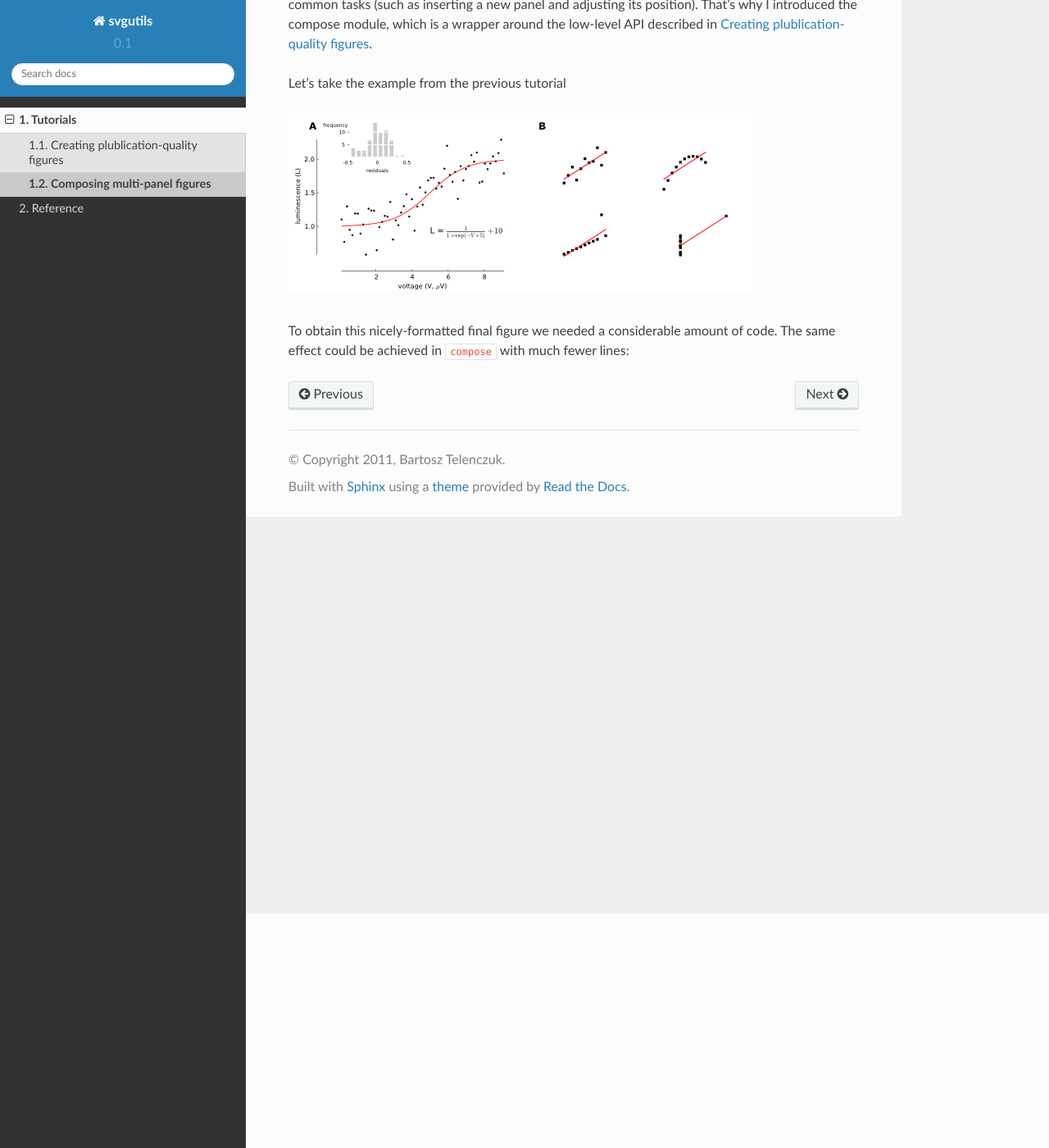
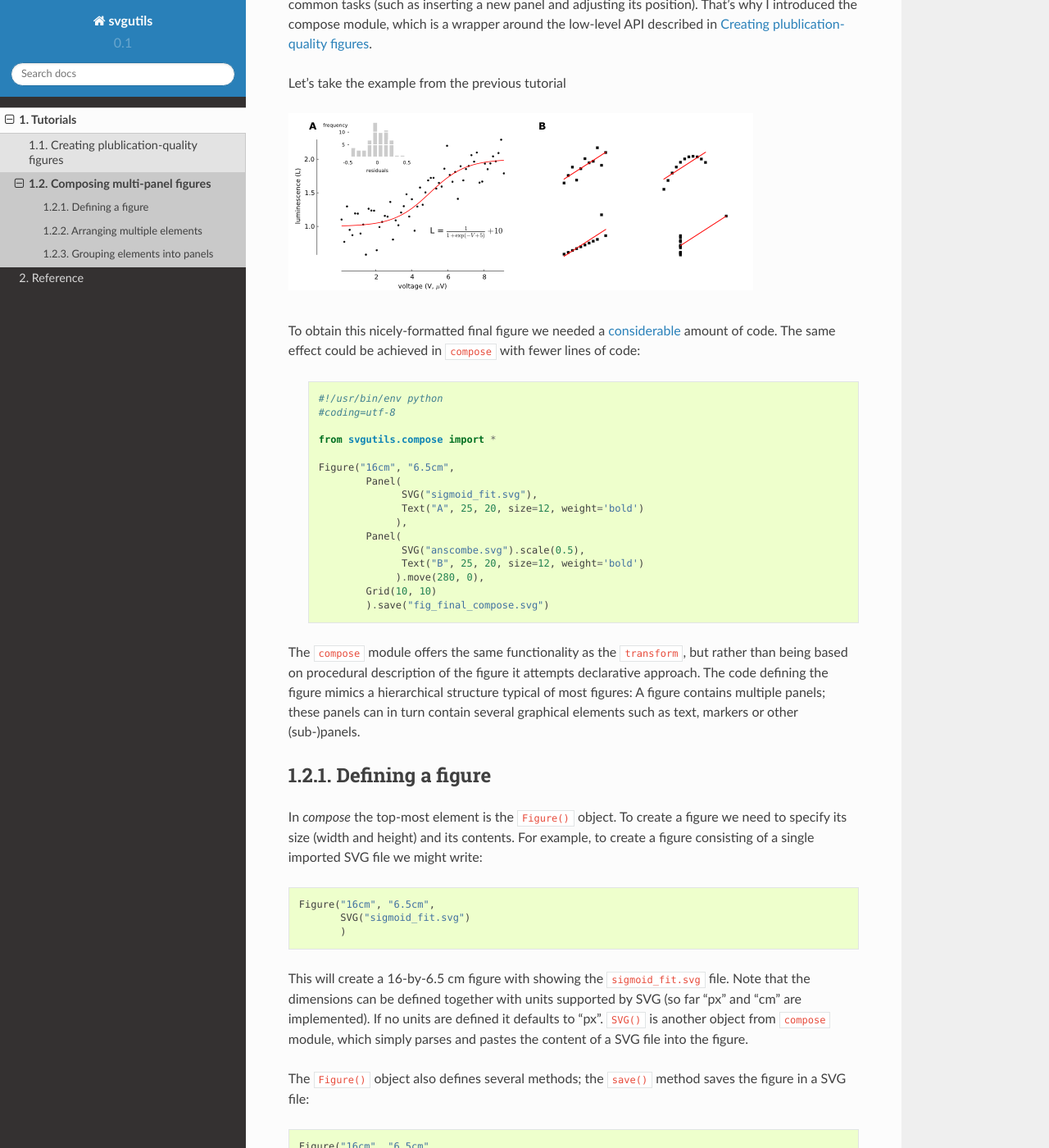
Before and after one commit to btel/svg_utils, a Sphinx documentation site: the page built from docs/source/tutorials/composing_multipanel_figures.rst, in a window 1280 px wide and 1400 px high, scrolled down 286 px. Shown: the whole window at 82% size. Built offline with Sphinx 7.4.7 and the Read the Docs theme 2.0.0, drawn with Linux system fonts in a browser that asks for light colours; some of the changed text lies outside the part shown.

Commit message:
more tutorial

```diff
--- a/docs/source/tutorials/composing_multipanel_figures.rst
+++ b/docs/source/tutorials/composing_multipanel_figures.rst
@@ -16,5 +16,106 @@
 
 .. figure:: fig_final.png
 
-To obtain this nicely-formatted final figure we needed a considerable amount of code.
-The same effect could be achieved in ``compose`` with much fewer lines::
+To obtain this nicely-formatted final figure we needed a :ref:`considerable <transform-example-code>` amount of code.
+The same effect could be achieved in ``compose`` with fewer lines of code:
+
+    .. literalinclude:: fig_compose.py
+
+The ``compose`` module offers the same functionality as the ``transform``, but
+rather than being based on procedural description of the figure it attempts
+declarative approach. The code defining the figure mimics a hierarchical
+structure typical of most figures: A figure contains multiple panels; these panels can in
+turn contain several graphical elements such as text, markers or other
+(sub-)panels.
+
+Defining a figure
+-----------------
+
+In `compose` the top-most element is the ``Figure()`` object. To create a figure we need to specify
+its size (width and height) and its contents. For example, to create a figure consisting of a single
+imported SVG file we might write::
+
+    Figure("16cm", "6.5cm",
+           SVG("sigmoid_fit.svg")
+           )
+
+This will create a 16-by-6.5 cm figure with showing the ``sigmoid_fit.svg`` file.
+Note that the dimensions can be defined  together with units supported by SVG
+(so far "px" and "cm" are implemented). If no units are defined it defaults
+to "px". ``SVG()`` is another object from ``compose`` module, which simply
+parses and pastes the content of a SVG file into the figure.
+
+The ``Figure()`` object also defines several methods; the ``save()`` method
+saves the figure in a SVG file::
+
+    Figure("16cm", "6.5cm",
+           SVG("sigmoid_fit.svg"),
+           SVG("anscombe.svg").scale(0.5)
+                              .move(280, 0)
+           ).save("fig1.svg")
+
+Of course this simple example is superfluous, because it does not modify the ``sigmoid_fit.svg``
+file apart from changing its size.
+
+
+
+Arranging multiple elements
+---------------------------
+
+We may add extra elements by simpling listing them inside the ``Figure()`` object::
+
+    Figure("16cm", "6.5cm",
+           SVG("sigmoid_fit.svg"),
+           SVG("anscombe.svg")
+           )
+
+This will combine two SVG files into a single figure. The problem with this
+figure is that the drawing will overlap and become quite unreadable. To avoid it
+we have to move figure elements. To do that automatically  you
+can use ``tile()`` method of ``Figure()``, which arranges the elements
+on a regular two-dimensional grid. For example, to arrange the two SVG elements
+in a single row we might use::
+
+    Figure("16cm", "6.5cm",
+           SVG("sigmoid_fit.svg"),
+           SVG("anscombe.svg")
+           ).tile(1, 2)
+
+
+For more control over the final figure layout  we can position the
+individual elements using their ``move()`` method::
+
+    Figure("16cm", "6.5cm",
+           SVG("sigmoid_fit.svg"),
+           SVG("anscombe.svg").move(280, 0)
+           )
+
+This will move the ``ansombe.svg`` 280 px horizontally. Methods can be also
+chained::
+
+    Figure("16cm", "6.5cm",
+           SVG("sigmoid_fit.svg"),
+           SVG("anscombe.svg").scale(0.5)
+                              .move(280, 0)
+           )
+
+It's often difficult to arrange the figures correctly and it can involve mundane
+going back and fro between the code and generated SVG file. To ease the process
+``compose`` offers several helper objects: The ``Grid()`` object generates a grid of
+horizontal and vertical lines labelled with their position in pixel units. To
+add it simply list ``Grid()`` as one of ``Figure()`` elements::
+
+    Figure("16cm", "6.5cm",
+           SVG("sigmoid_fit.svg"),
+           SVG("anscombe.svg").scale(0.5)
+                              .move(280, 0),
+           Grid(20, 20)
+           )
+
+The two parameters of ``Grid()`` define the spacing between the vertical and
+horizontal lines, respectively. You can use the lines and numerical labels to
+quickly estimate the vertical and horizontal shifts of the figure.
+
+
+Grouping elements into panels
+-----------------------------
--- a/docs/source/tutorials/fig_compose.py
+++ b/docs/source/tutorials/fig_compose.py
@@ -4,9 +4,13 @@
 from svgutils.compose import *
 
 Figure("16cm", "6.5cm",
-        Panel(SVG("sigmoid_fit.svg"),
-              Text("A", 25, 20)),
-        Panel(SVG("anscombe.svg").scale(0.5),
-              Text("B", 25, 20)
-              ).move(280, 0)
+        Panel(
+              SVG("sigmoid_fit.svg"),
+              Text("A", 25, 20, size=12, weight='bold')
+             ),
+        Panel(
+              SVG("anscombe.svg").scale(0.5),
+              Text("B", 25, 20, size=12, weight='bold')
+             ).move(280, 0),
+        Grid(10, 10)
         ).save("fig_final_compose.svg")
--- a/docs/source/tutorials/publication_quality_figures.rst
+++ b/docs/source/tutorials/publication_quality_figures.rst
@@ -74,6 +74,8 @@
 
    An example script is shown and explained below:
 
+.. _transform-example-code:
+
    .. literalinclude:: fig_final.py
 
 4. *Convert to PDF/PNG*
```
Also changed, not shown: docs/source/tutorials/anscombe.png, docs/source/tutorials/sigmoid_fit.png.
